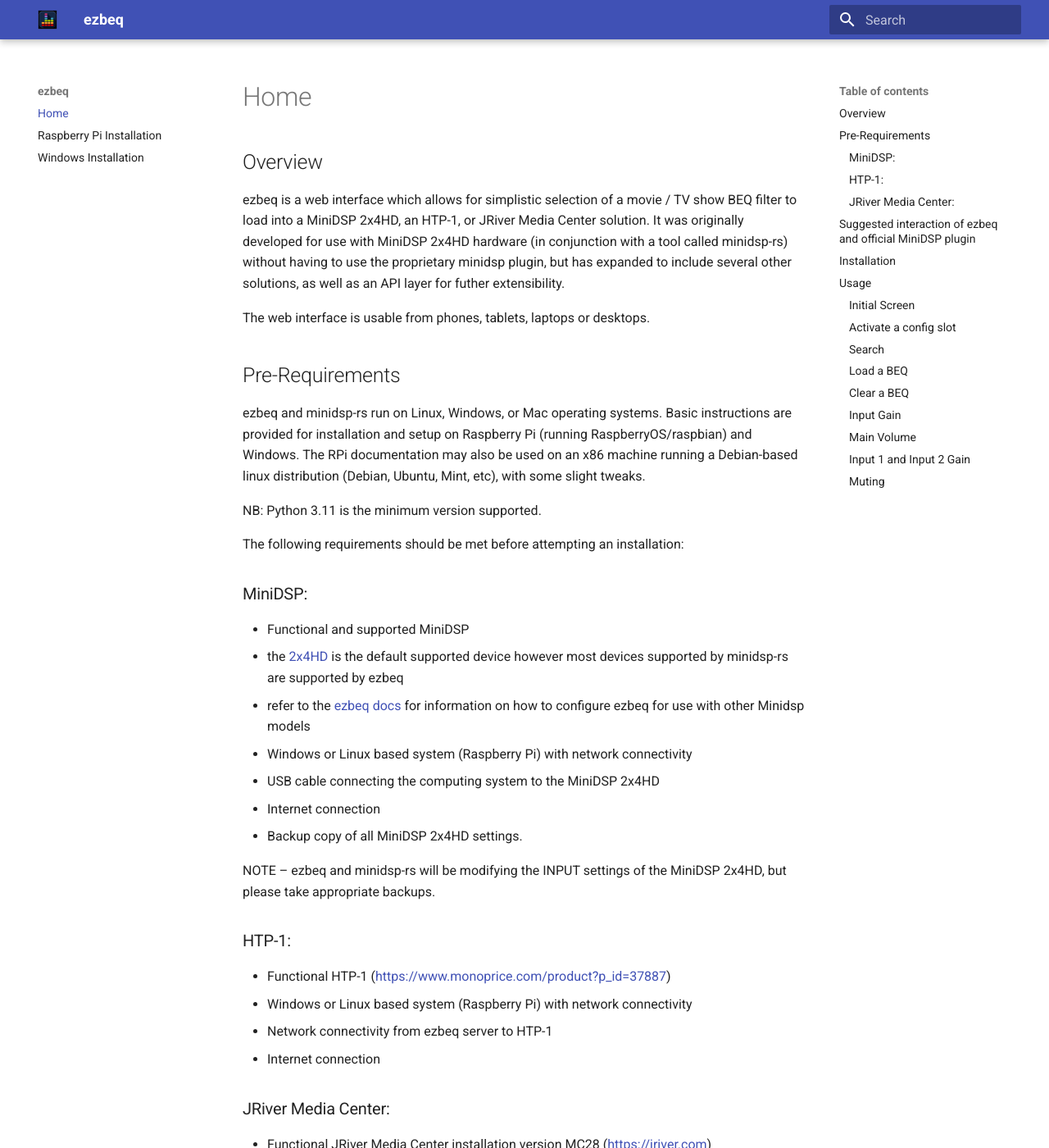
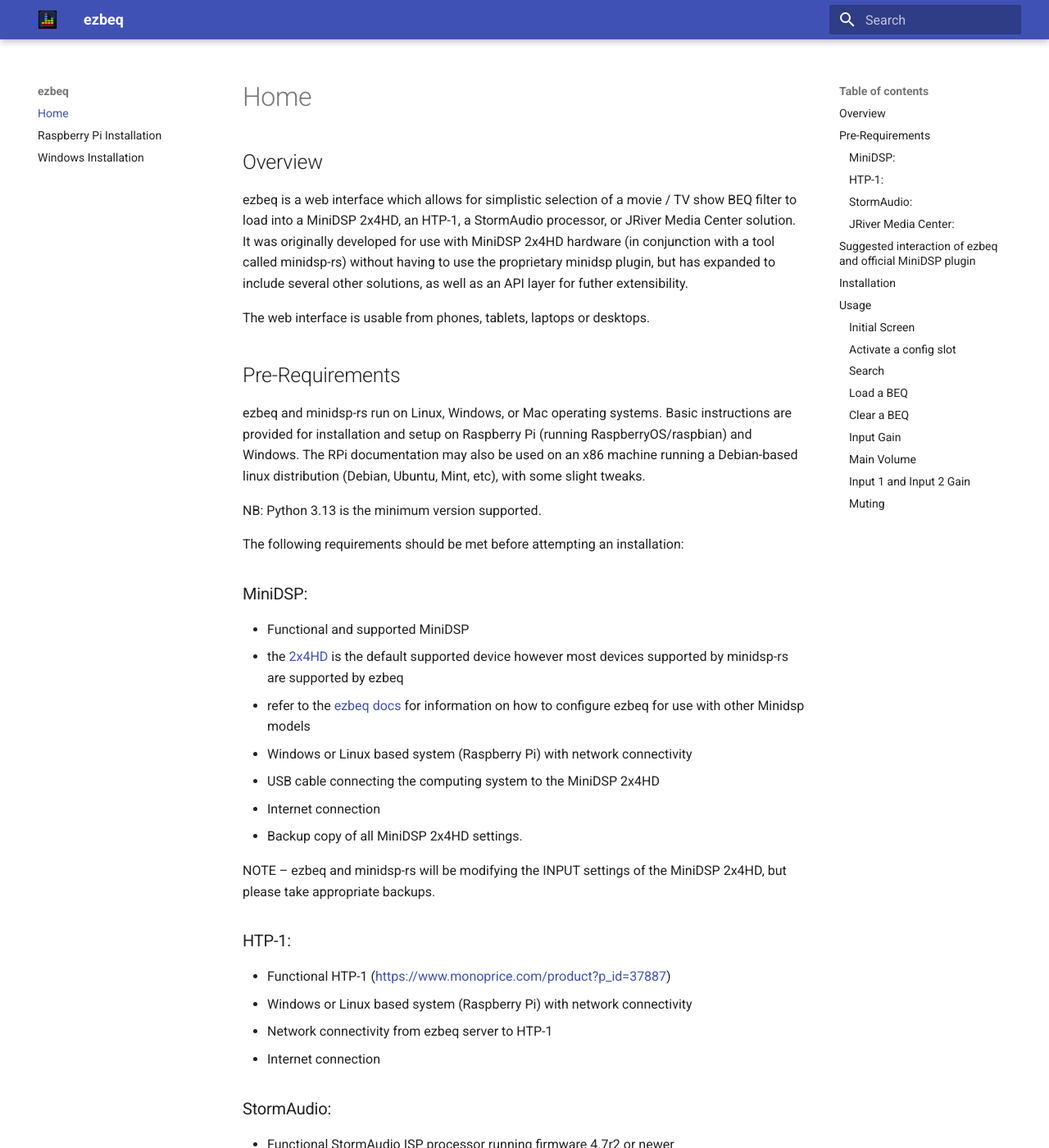
Before and after one commit to 3ll3d00d/ezbeq, an MkDocs documentation site: the page built from docs/index.md, in a window 1280 px wide and 1400 px high. Shown: the whole window at 82% size. Built offline with MkDocs 1.6.1 and Material for MkDocs 9.7.7, drawn with Linux system fonts in a browser that asks for light colours; some of the changed text lies outside the part shown.

Commit message:
docs: update StormAudio documentation

```diff
--- a/docs/index.md
+++ b/docs/index.md
@@ -1,6 +1,6 @@
 ## Overview
 
-ezbeq is a web interface which allows for simplistic selection of a movie / TV show BEQ filter to load into a MiniDSP 2x4HD, an HTP-1, or JRiver Media Center solution. It was originally developed for use with MiniDSP 2x4HD hardware (in conjunction with a tool called minidsp-rs) without having to use the proprietary minidsp plugin, but has expanded to include several other solutions, as well as an API layer for futher extensibility.
+ezbeq is a web interface which allows for simplistic selection of a movie / TV show BEQ filter to load into a MiniDSP 2x4HD, an HTP-1, a StormAudio processor, or JRiver Media Center solution. It was originally developed for use with MiniDSP 2x4HD hardware (in conjunction with a tool called minidsp-rs) without having to use the proprietary minidsp plugin, but has expanded to include several other solutions, as well as an API layer for futher extensibility.
 
 The web interface is usable from phones, tablets, laptops or desktops.
 
@@ -8,7 +8,7 @@
 
 ezbeq and minidsp-rs run on Linux, Windows, or Mac operating systems. Basic instructions are provided for installation and setup on Raspberry Pi (running RaspberryOS/raspbian) and Windows. The RPi documentation may also be used on an x86 machine running a Debian-based linux distribution (Debian, Ubuntu, Mint, etc), with some slight tweaks.
 
-NB: Python 3.11 is the minimum version supported.
+NB: Python 3.13 is the minimum version supported.
 
 The following requirements should be met before attempting an installation:
 
@@ -27,6 +27,12 @@
 - Functional HTP-1 ([https://www.monoprice.com/product?p_id=37887](https://www.monoprice.com/product?p_id=37887))
 - Windows or Linux based system (Raspberry Pi) with network connectivity
 - Network connectivity from ezbeq server to HTP-1
+- Internet connection
+
+### StormAudio:
+- Functional StormAudio ISP processor running firmware 4.7r2 or newer
+- Windows or Linux based system (Raspberry Pi) with network connectivity
+- Network connectivity from ezbeq server to the StormAudio processor Web UI
 - Internet connection
 
 ### JRiver Media Center:
```
